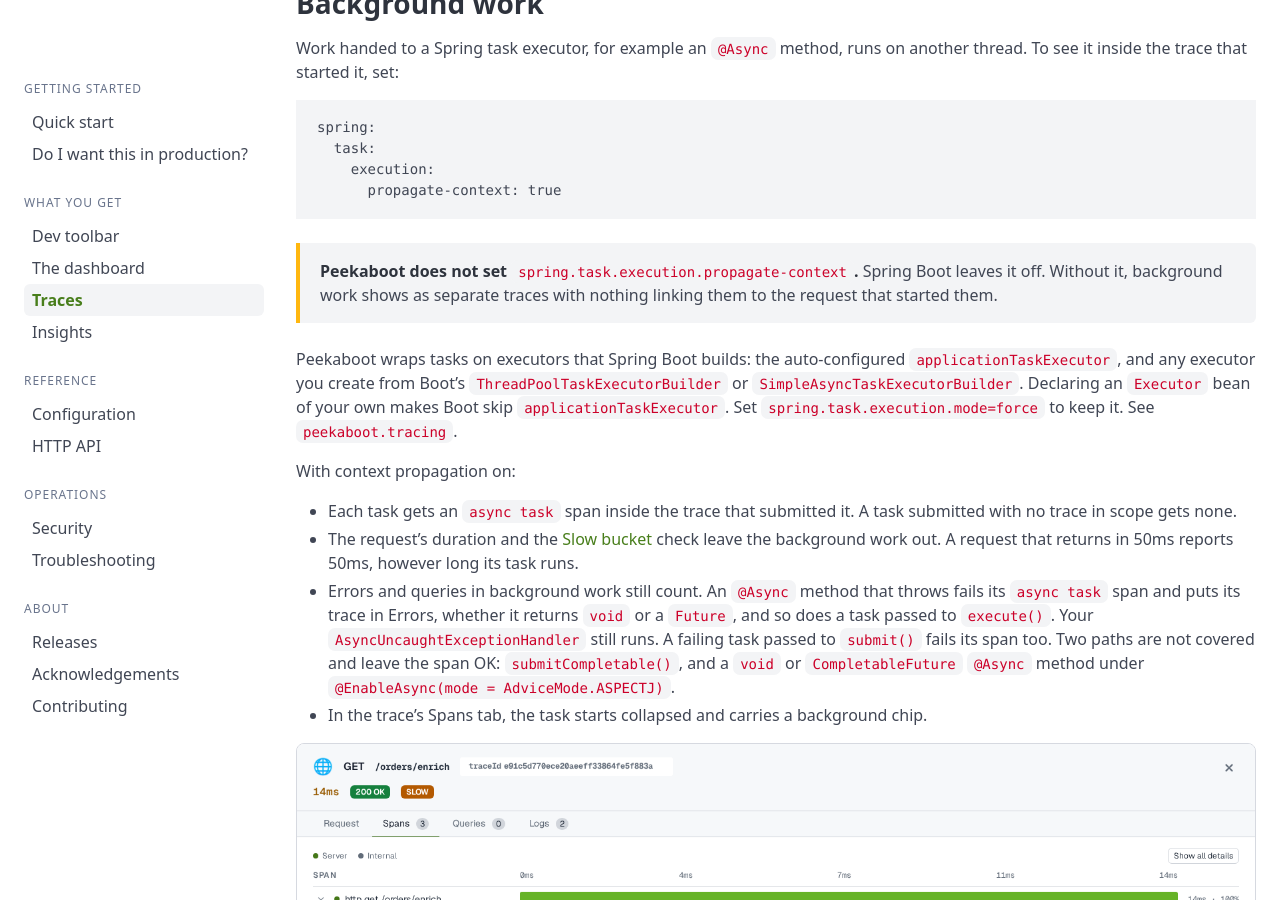
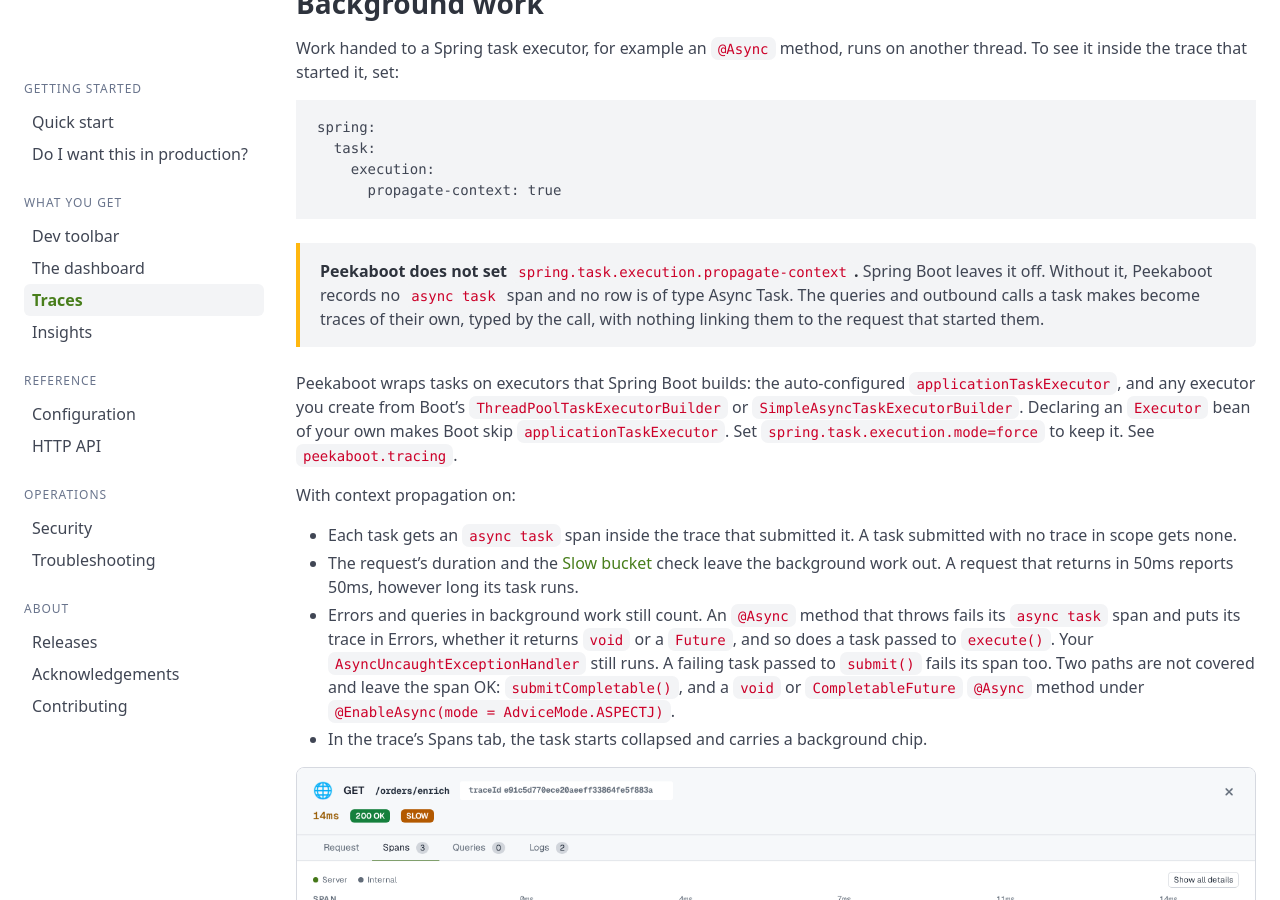
Before and after one commit to peekaboot-org/peekaboot-org.github.io, a Jekyll site: the page built from docs/traces.md, in a window 1280 px wide and 900 px high, scrolled down 1449 px. Built offline with Jekyll 4.4.1, drawn with Linux system fonts in a browser that asks for light colours; some of the changed text lies outside the part shown.

Commit message:
docs: say what async work shows without propagation

```diff
--- a/docs/traces.md
+++ b/docs/traces.md
@@ -75,8 +75,9 @@
 
 <div class="pk-callout pk-callout--warning" markdown="1">
 **Peekaboot does not set `spring.task.execution.propagate-context`.** Spring Boot leaves it
-off. Without it, background work shows as separate traces with nothing linking them to the
-request that started them.
+off. Without it, Peekaboot records no `async task` span and no row is of type Async Task. The
+queries and outbound calls a task makes become traces of their own, typed by the call, with
+nothing linking them to the request that started them.
 </div>
 
 Peekaboot wraps tasks on executors that Spring Boot builds: the auto-configured
```
Also changed, not shown: other parts of docs/traces.md (+1 -1 lines), docs/api.md (+1 -1 lines).
